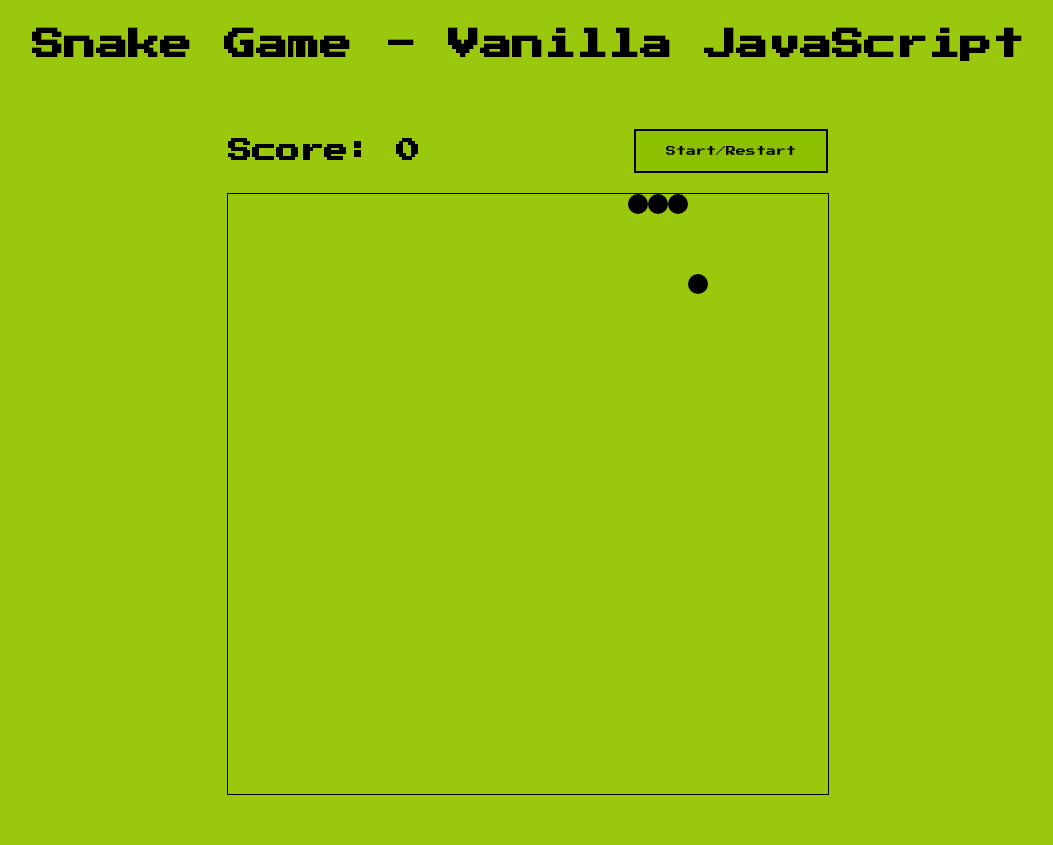
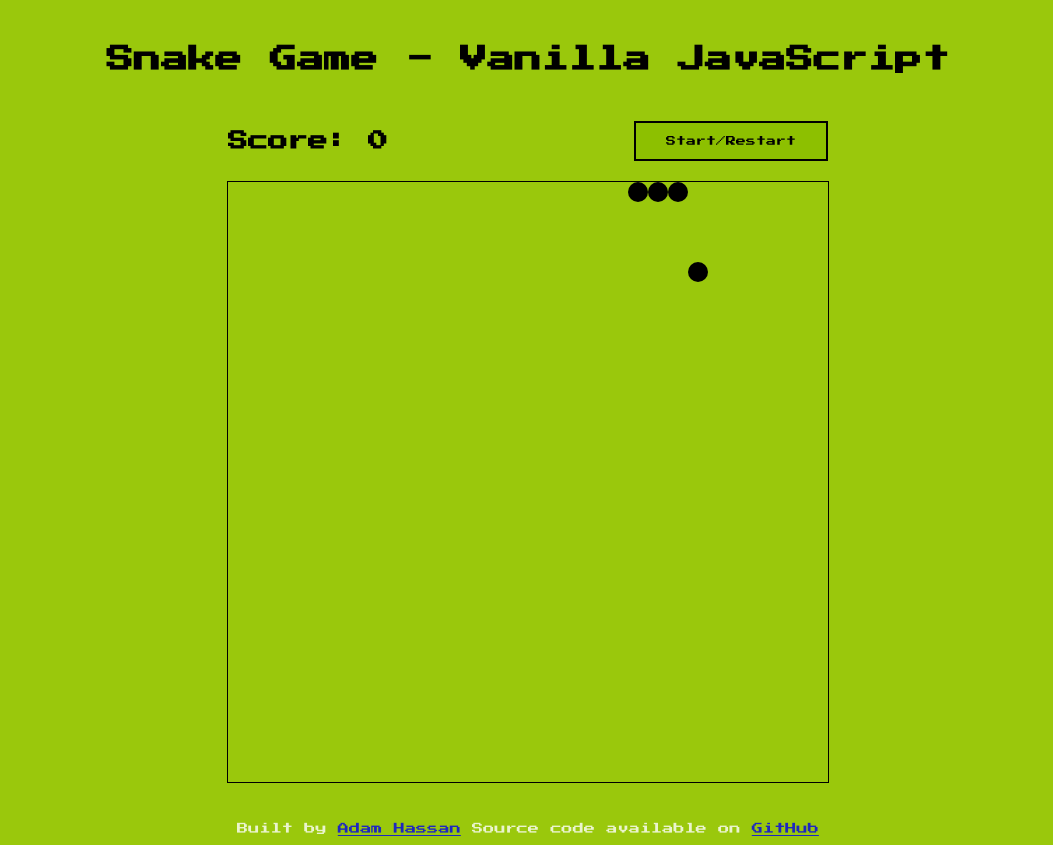
Before and after one commit to adamhn/snake-js, a plain HTML site: page index.html in a window 1280 px wide. Shown: the whole page, without its empty margins (112-1165 px from the left). Before the commit the page ends 800 px from the top, so only its background shows below. Drawn offline with Linux system fonts and the light colour scheme.

Commit message:
Added built by text and google analytics

```diff
--- a/index.html
+++ b/index.html
@@ -1,6 +1,21 @@
 <!DOCTYPE html>
 <html lang="en">
   <head>
+    <!-- Global site tag (gtag.js) - Google Analytics -->
+    <script
+      async
+      src="https://www.googletagmanager.com/gtag/js?id=UA-161772054-4"
+    ></script>
+    <script>
+      window.dataLayer = window.dataLayer || [];
+      function gtag() {
+        dataLayer.push(arguments);
+      }
+      gtag("js", new Date());
+
+      gtag("config", "UA-161772054-4");
+    </script>
+
     <meta charset="UTF-8" />
     <title>SnakeJS - Vanilla JavaScript</title>
     <meta
@@ -23,6 +38,10 @@
       </div>
       <div class="grid"></div>
     </div>
+    <p class="builtby-text">
+      Built by <a href="https://www.adamhn.com">Adam Hassan</a> Source code
+      available on <a href="https://github.com/adamhn/snake-js">GitHub</a>
+    </p>
     <script src="main.js"></script>
   </body>
 </html>
--- a/style.css
+++ b/style.css
@@ -23,13 +23,22 @@ h1 {
   display: flex;
   justify-content: space-between;
   max-width: 600px;
-  margin: 60px auto 20px auto;
+  margin: 20px auto 20px auto;
+}
+
+.game-title {
+  margin-top: 40px;
+  margin-bottom: 40px;
+  font-size: 170%;
+  color: #000;
 }
 
 .score-text {
   margin: 0;
   padding-top: 10px;
   padding-bottom: 10px;
+  color: #000;
+  font-size: 125%;
 }
 
 .start-btn {
@@ -68,3 +77,12 @@ h1 {
   background-color: #000;
   border-radius: 100%;
 }
+
+.builtby-text {
+  font-size: 70%;
+  text-align: center;
+  color: #fff;
+  opacity: 0.8;
+  text-align: center;
+  margin-top: 40px;
+}
```
